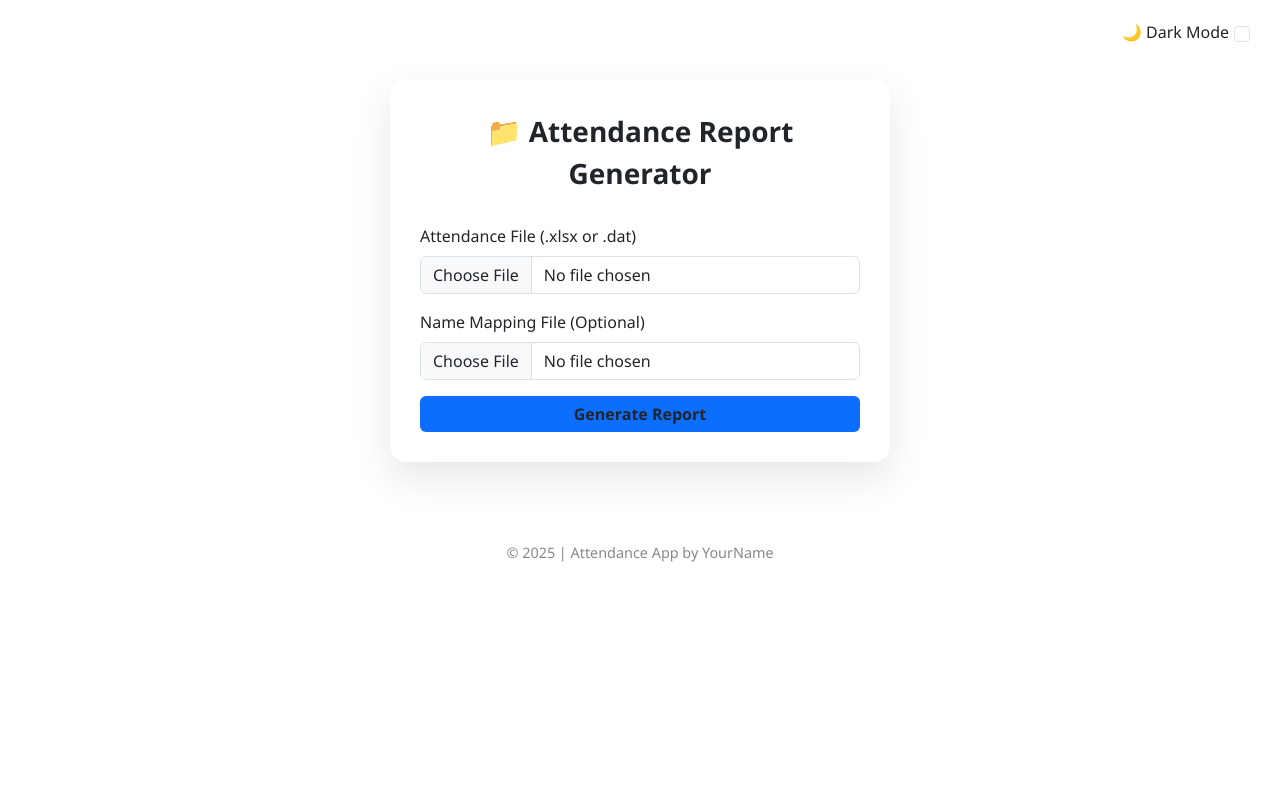
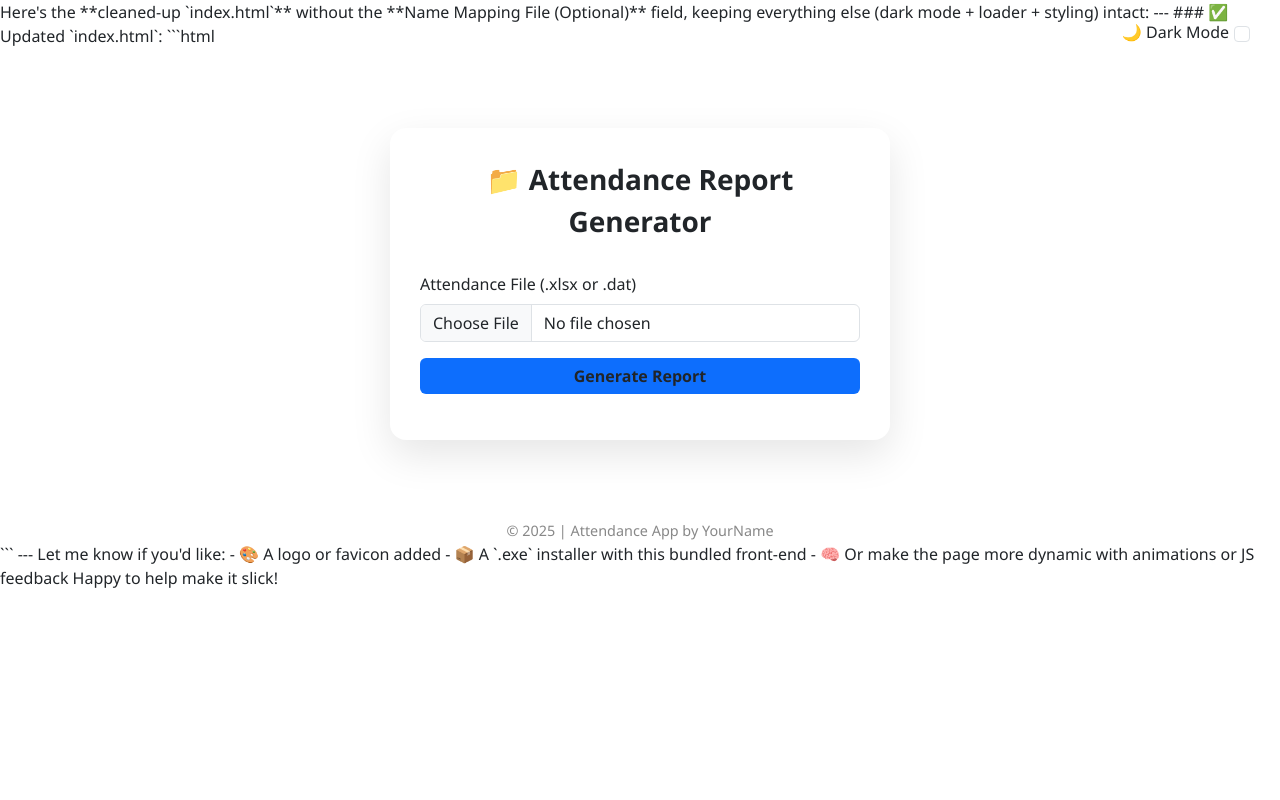
Before and after one commit to mouse234/Attendance, a Flask app: template templates/index.html in a window 1280 px wide. Run offline with Flask 3, Linux system fonts and the light colour scheme; the template is opened without the code that fills it, so the values that code supplies are empty.

Commit message:
Update index.html

````diff
--- a/templates/index.html
+++ b/templates/index.html
@@ -1,3 +1,9 @@
+Here's the **cleaned-up `index.html`** without the **Name Mapping File (Optional)** field, keeping everything else (dark mode + loader + styling) intact:
+
+---
+
+### ✅ Updated `index.html`:
+```html
 <!DOCTYPE html>
 <html lang="en" data-bs-theme="light">
 <head>
@@ -89,10 +95,6 @@
         <label for="file" class="form-label">Attendance File (.xlsx or .dat)</label>
         <input class="form-control" type="file" id="file" name="file" accept=".xlsx,.dat" required>
       </div>
-      <div class="mb-3">
-        <label for="name_map" class="form-label">Name Mapping File (Optional)</label>
-        <input class="form-control" type="file" id="name_map" name="name_map" accept=".xlsx">
-      </div>
       <div class="loader" id="loader"></div>
       <div class="d-grid">
         <button type="submit" class="btn btn-custom">Generate Report</button>
@@ -107,13 +109,12 @@
   <!-- Bootstrap JS -->
   <script src="https://cdn.jsdelivr.net/npm/bootstrap@5.3.3/dist/js/bootstrap.bundle.min.js"></script>
 
-  <!-- Loader Script -->
+  <!-- Loader & Theme Scripts -->
   <script>
     function showLoader() {
       document.getElementById('loader').style.display = 'block';
     }
 
-    // Dark Mode Toggle Script
     const toggle = document.getElementById('darkModeToggle');
     const htmlElement = document.documentElement;
 
@@ -124,3 +125,13 @@
   </script>
 </body>
 </html>
+```
+
+---
+
+Let me know if you'd like:
+- 🎨 A logo or favicon added
+- 📦 A `.exe` installer with this bundled front-end
+- 🧠 Or make the page more dynamic with animations or JS feedback
+
+Happy to help make it slick!
````
